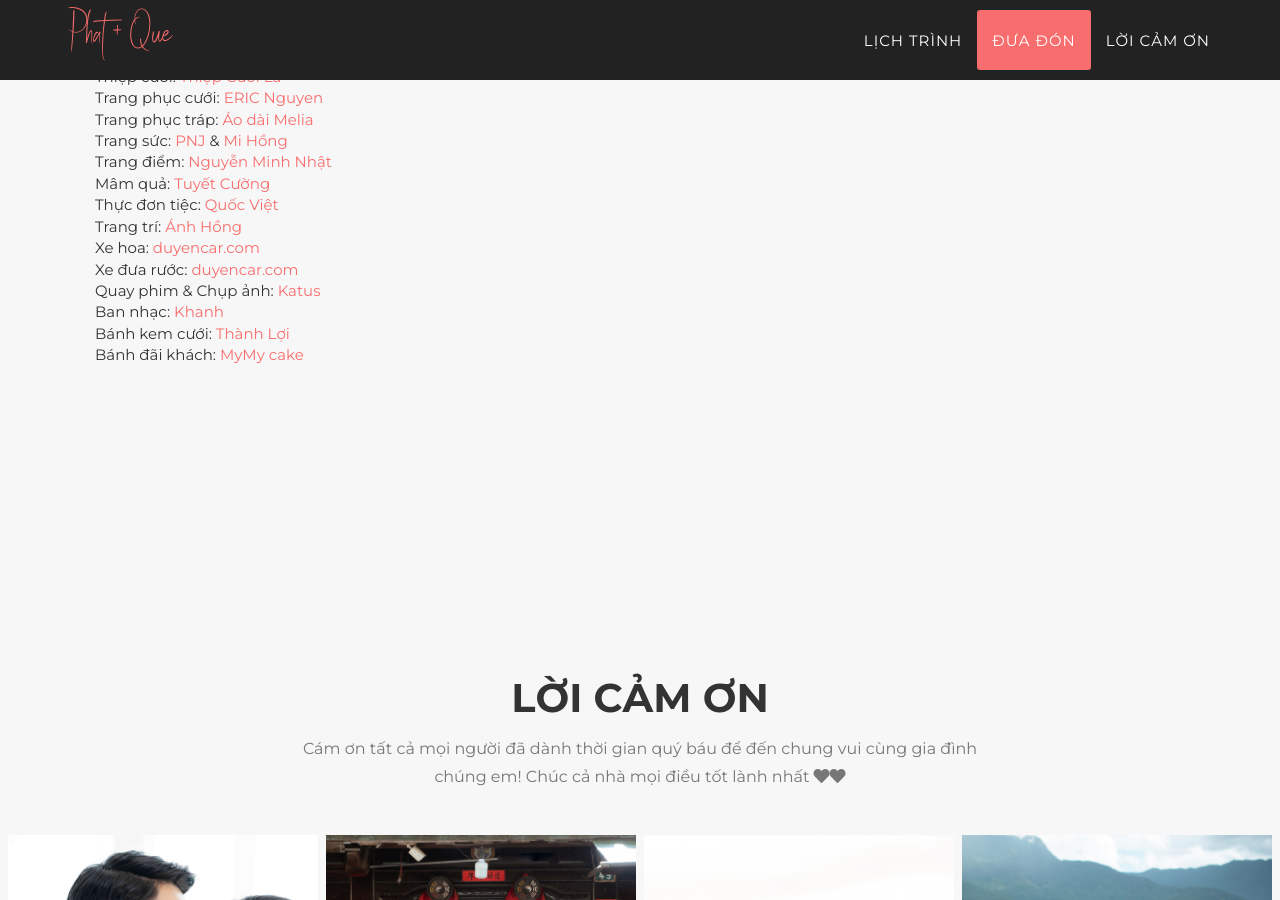
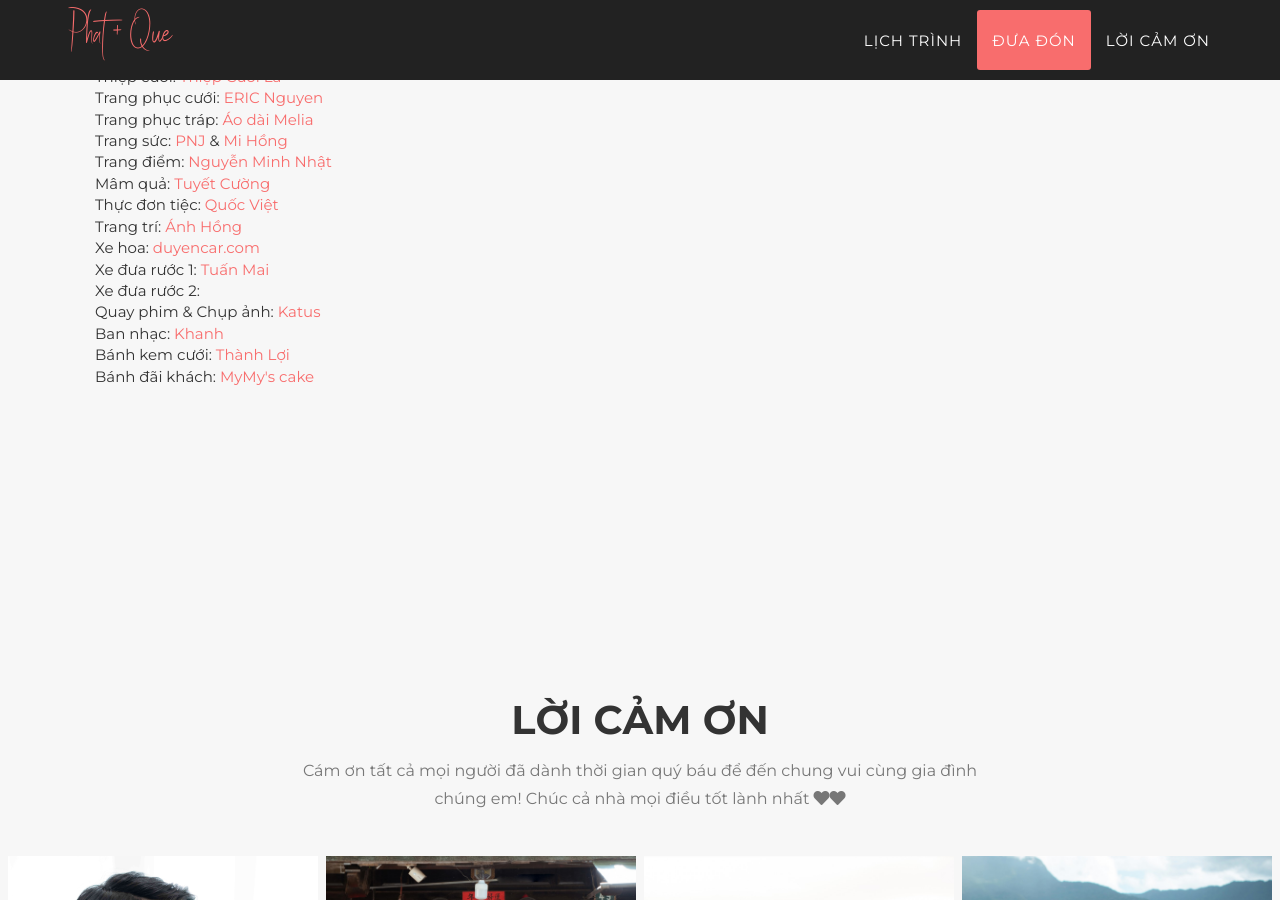
Before and after one commit to phatque/phatque, a Jekyll site: the page built from index.html, in a window 1280 px wide and 900 px high, scrolled down 2349 px. Built offline with Jekyll 4.4.1, drawn with Linux system fonts in a browser that asks for light colours; some web fonts are replaced.

Commit message:
Update stay.html

```diff
--- a/_includes/en_data/stay.html
+++ b/_includes/en_data/stay.html
@@ -76,11 +76,12 @@
                     Thực đơn tiệc: <a href="" target="_blank">Quốc Việt</a><br>
                     Trang trí: <a href="" target="_blank">Ánh Hồng</a><br>
                     Xe hoa: <a href="https://duyencar.com/" target="_blank">duyencar.com</a><br>
-                    Xe đưa rước: <a href="" target="_blank">duyencar.com</a><br>
+                    Xe đưa rước 1: <a href="" target="_blank">Tuấn Mai</a><br>
+                    Xe đưa rước 2: <a href="" target="_blank"></a><br>
                     Quay phim & Chụp ảnh: <a href="https://katuswedding.com/" target="_blank">Katus</a><br>
                     Ban nhạc: <a href="" target="_blank">Khanh</a><br>
                     Bánh kem cưới: <a href="" target="_blank">Thành Lợi</a><br>
-                    Bánh đãi khách: <a href="" target="_blank">MyMy cake</a><br>
+                    Bánh đãi khách: <a href="https://www.facebook.com/thucmy.ly" target="_blank">MyMy's cake</a><br>
                </ul>
 
         </div>
```
